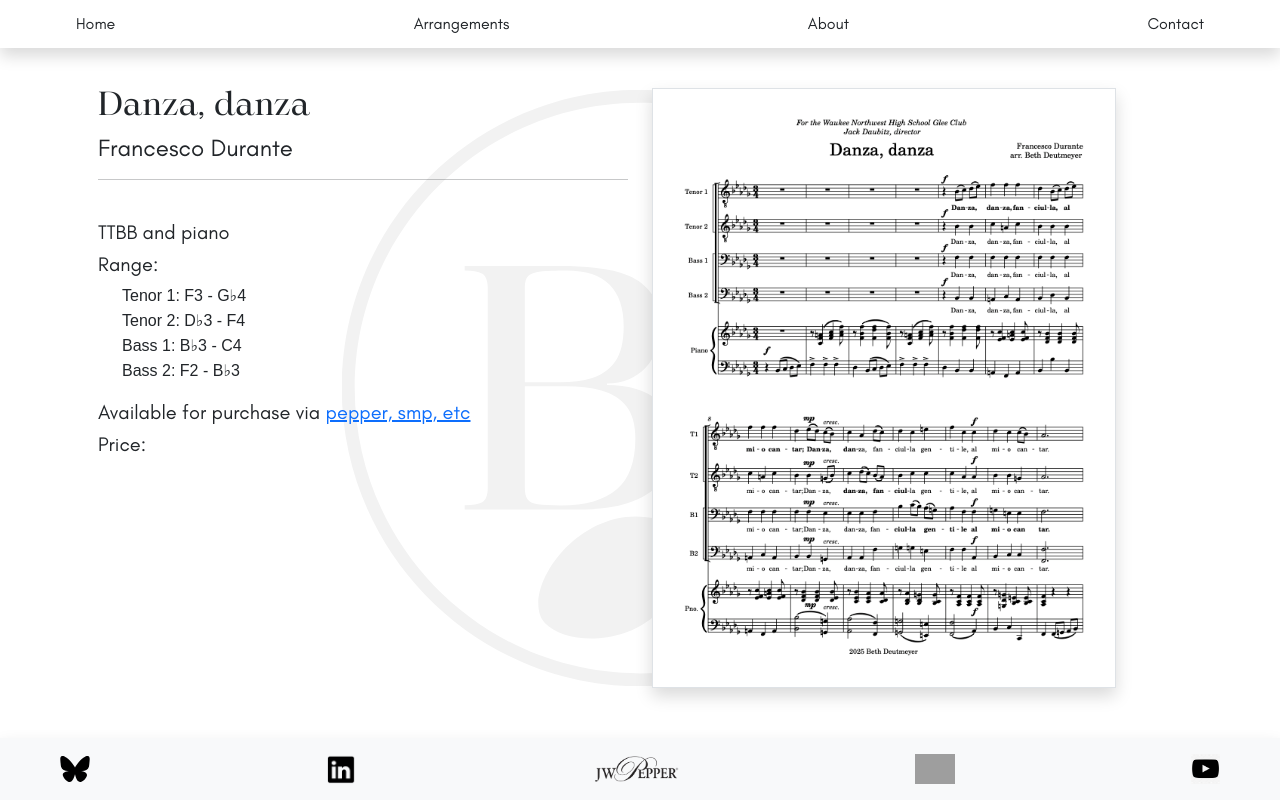
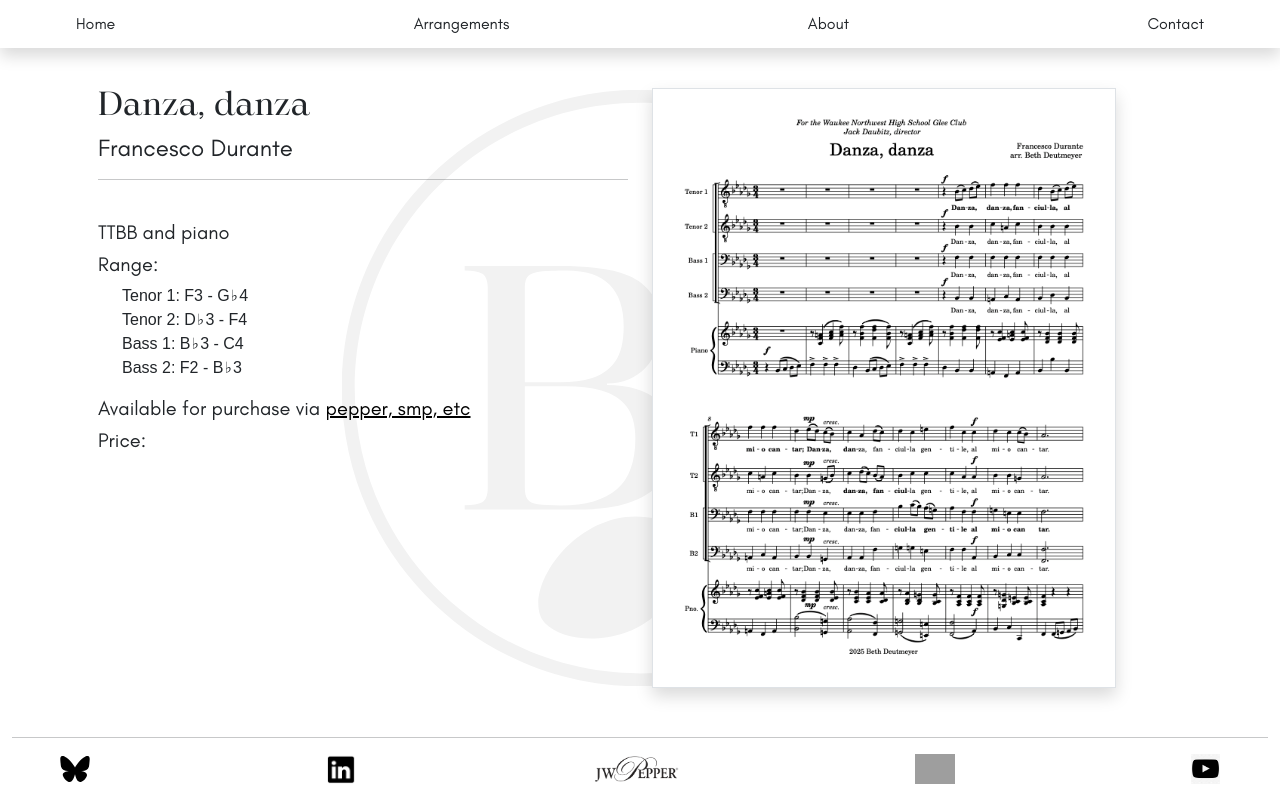
Before and after one commit to bdeutmeyer/arranging-site, a React (Vite) app: page /arrangements/danza-ttbb in a window 1280 px wide. Built offline with nearby package versions, Linux system fonts and the light colour scheme; grey boxes are pictures that could not be loaded.

Commit message:
fixed header and footer overflow and spacing, tried to add hover effect to purchase link

```diff
--- a/src/components/Footer.jsx
+++ b/src/components/Footer.jsx
@@ -10,9 +10,10 @@ export default function Footer() {
     const isMobile = useMediaQuery({ maxWidth: 767 });
 
     return (
-        <Container fluid id="footer" className="shadow py-3 bg-light sans-font-reg">
+        <Container fluid id="footer" className="py-3">
             {isMobile ? (
                 <>
+                    <hr />
                     <Row className="justify-content-center px-5">
                         <Col xs="auto">
                             <a href="">
@@ -46,6 +47,8 @@ export default function Footer() {
                 </>
 
             ) : (
+                <>
+                    <hr />
                     <Row className="justify-content-between px-5">
                         <Col xs="auto">
                             <a href="">
@@ -73,6 +76,8 @@ export default function Footer() {
                             </a>
                         </Col>
                     </Row>
+                </>
+
             )}
 
         </Container>
--- a/src/components/WelcomeHeader.jsx
+++ b/src/components/WelcomeHeader.jsx
@@ -1,12 +1,12 @@
 import { useMediaQuery } from 'react-responsive';
-import { Row, Col } from 'reactstrap';
+import { Container, Row, Col } from 'reactstrap';
 import BDLogo from '../assets/logos/BDLogo.svg';
 
 export default function WelcomeHeader() {
   const isMobile = useMediaQuery({ maxWidth: 767 });
 
   return (
-    <div className='text-center pt-5 page-header'>
+    <Container fluid className='text-center pt-5 page-header'>
       {isMobile ? (
         // Mobile layout
         <Row className='align-items-center'>
@@ -32,6 +32,6 @@ export default function WelcomeHeader() {
           </Col>
         </Row>
       )}
-    </div>
+    </Container>
   );
 };
--- a/src/pages/arrangements/SongDetail.jsx
+++ b/src/pages/arrangements/SongDetail.jsx
@@ -2,6 +2,7 @@ import React from 'react';
 import { useParams } from 'react-router-dom';
 import { Container, Row, Col } from 'reactstrap';
 import songData from '../../data/songData';
+
 
 export default function SongDetail() {
     const { ext } = useParams();
@@ -36,7 +37,7 @@ export default function SongDetail() {
                                         `${voice.charAt(0).toUpperCase() + voice.slice(1)} ${number}`
                                     )}: {notes.split(/([♭♯♮𝄪𝄫])/).map((char, i) =>
                                         ['♭', '♯', '♮', '𝄪', '𝄫'].includes(char) ? (
-                                            <span key={i} style={{ fontFamily: 'Courier New' }}>{char}</span>
+                                            <span key={i} className='font-monospace'>{char}</span>
                                         ) : (
                                             <React.Fragment key={i}>{char}</React.Fragment>
                                         )
@@ -45,7 +46,7 @@ export default function SongDetail() {
                                 </li>
                             ))}
                         </ul>
-                        <h5>Available for purchase via <a href={song.purchaseLink}>{song.purchaseSite}</a></h5>
+                        <h5>Available for purchase via <a href={song.purchaseLink} className='text-black'>{song.purchaseSite}</a></h5>
                         <h5>Price: {song.price}</h5>
                     </Col>
 
```
Lines whose indentation alone changed are shown as unchanged.
